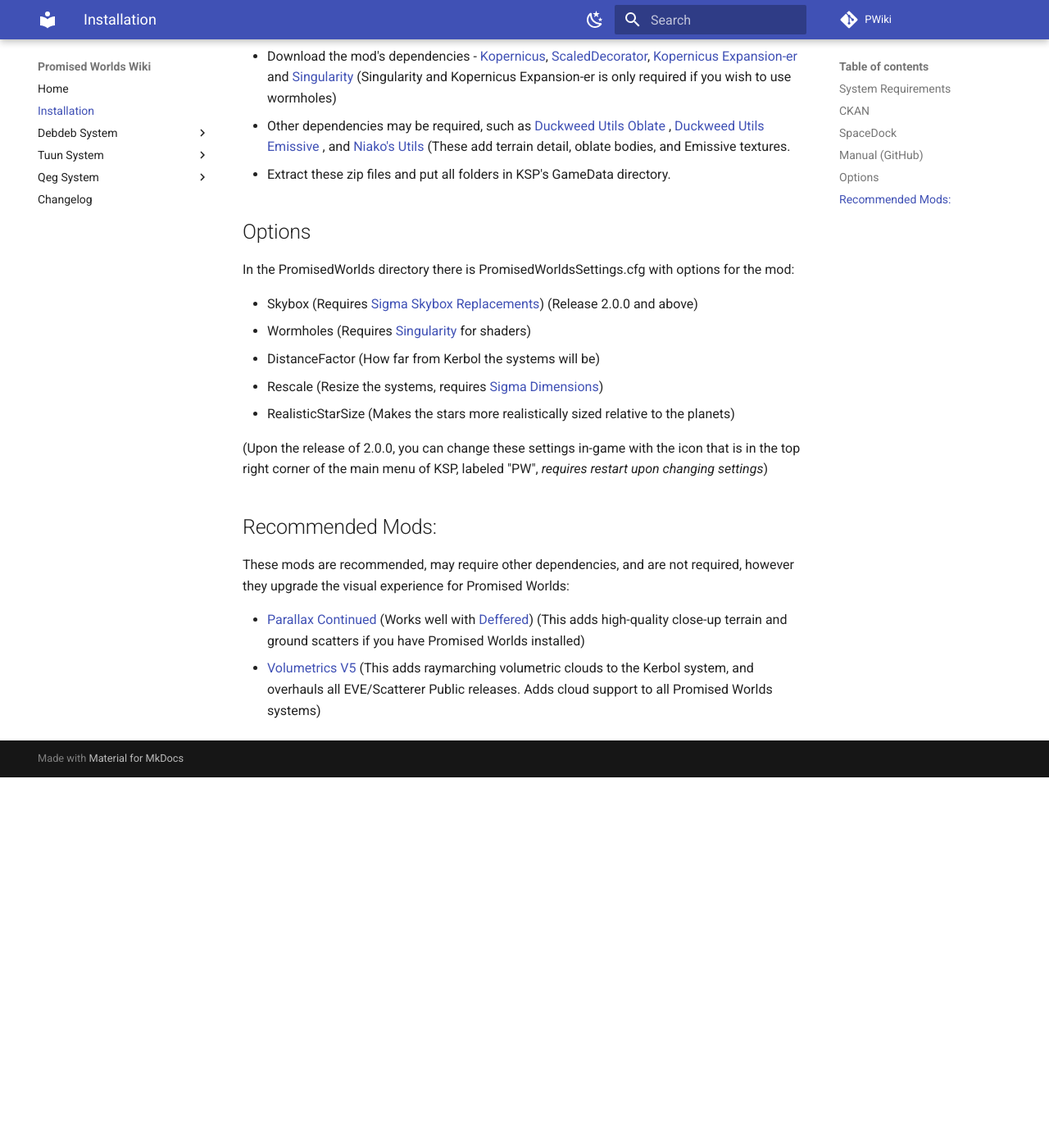
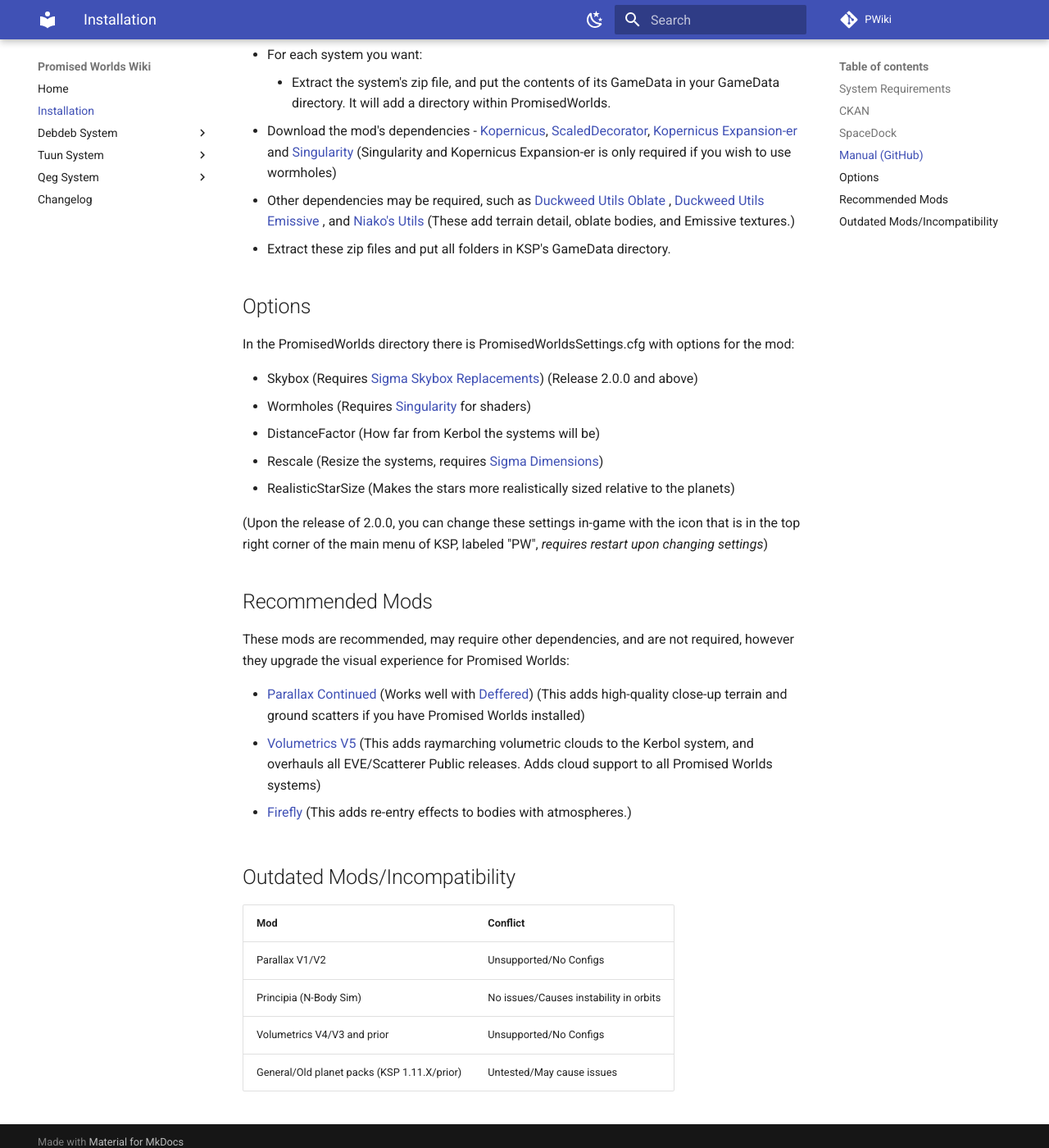
Before and after one commit to PromisedWorlds/PWiki, an MkDocs documentation site: the page built from docs/Installation.md, in a window 1280 px wide and 1400 px high, scrolled down 1110 px. Shown: the whole window at 82% size. Built offline with MkDocs 1.6.1 and Material for MkDocs 9.7.7, drawn with Linux system fonts in a browser that asks for light colours; comment, search, counter and statistics services are not loaded; before the commit the page ends 2058 px from its top, so only the background shows below that; some of the changed text lies outside the part shown.

Commit message:
Merbel/RR Image + Installation fixes.
Added the following:
Merbel image
Rask/Rusk image
Changed the following:
Tuun system layout (added images)
Installation.md (Added mods/conflicts)
Changed some punctuation.

```diff
--- a/docs/Installation.md
+++ b/docs/Installation.md
@@ -1,4 +1,6 @@
 # Installation
+
+This is a complete installation guide on how to install Promised Worlds for Kerbal Space Program.
 
 ## System Requirements
 
@@ -26,7 +28,7 @@
     - Extract the system's zip file, and put the contents of its GameData in your GameData directory. It will add a directory within PromisedWorlds.
 - Download the mod's dependencies - [Kopernicus](https://github.com/kopernicus/kopernicus/releases), [ScaledDecorator](https://github.com/Sushutt/ScaledDecorator/releases), [Kopernicus Expansion-er](https://github.com/VabienArt/KopernicusExpansion-Continueder/releases) and [Singularity](https://forum.kerbalspaceprogram.com/topic/193709-wip18x-112x-singularity-black-hole-shaders/) (Singularity and Kopernicus Expansion-er is only required if you wish to use wormholes)
 - Other dependencies may be required, such as [Duckweed Utils Oblate](https://github.com/jamespglaze/VertexHeightOblateAdvanced/releases) , [Duckweed Utils Emissive](https://github.com/jamespglaze/VertexColorMapEmissive/releases) , and
-[Niako's Utils](https://github.com/pkmniako/Kopernicus_VertexMitchellNetravaliHeightMap/releases/tag/0.3) (These add terrain detail, oblate bodies, and Emissive textures.
+[Niako's Utils](https://github.com/pkmniako/Kopernicus_VertexMitchellNetravaliHeightMap/releases/tag/0.3) (These add terrain detail, oblate bodies, and Emissive textures.)
 - Extract these zip files and put all folders in KSP's GameData directory.
 
 ## Options
@@ -40,8 +42,19 @@
 
 (Upon the release of 2.0.0, you can change these settings in-game with the icon that is in the top right corner of the main menu of KSP, labeled "PW", *requires restart upon changing settings*)
 
-## Recommended Mods:
+## Recommended Mods
 These mods are recommended, may require other dependencies, and are not required, however they upgrade the visual experience for Promised Worlds:
 
 - [Parallax Continued](https://github.com/Gameslinx/Parallax-Continued/releases) (Works well with [Deffered](https://github.com/LGhassen/Deferred/releases)) (This adds high-quality close-up terrain and ground scatters if you have Promised Worlds installed)
 - [Volumetrics V5](https://www.patreon.com/posts/true-volumetric-139879553) (This adds raymarching volumetric clouds to the Kerbol system, and overhauls all EVE/Scatterer Public releases. Adds cloud support to all Promised Worlds systems)
+
+- [Firefly](https://github.com/M1rageDev/Firefly/releases) (This adds re-entry effects to bodies with atmospheres.)
+
+## Outdated Mods/Incompatibility
+
+| Mod | Conflict |
+|----------|----------|
+| Parallax V1/V2 | Unsupported/No Configs |
+| Principia (N-Body Sim) | No issues/Causes instability in orbits |
+| Volumetrics V4/V3 and prior | Unsupported/No Configs |
+| General/Old planet packs (KSP 1.11.X/prior) | Untested/May cause issues |
```
Also changed, not shown: docs/Tuun System.md (+4 -0 lines), 2 other files.
